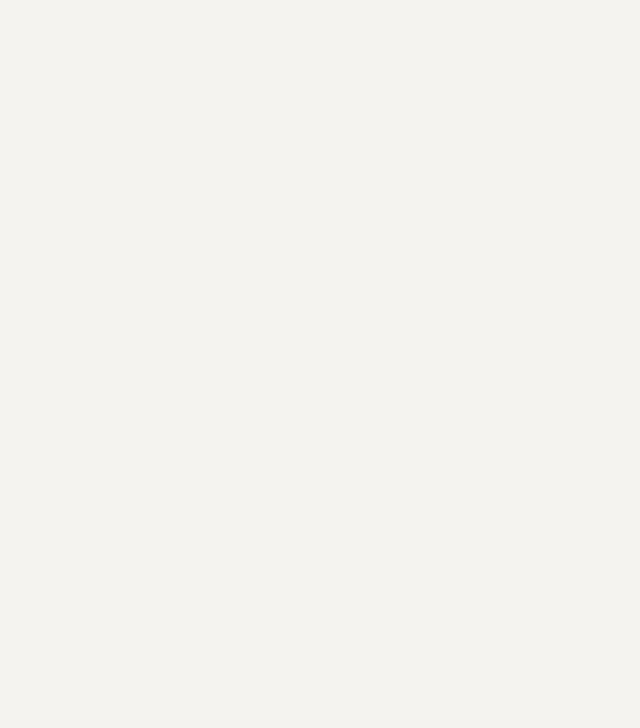
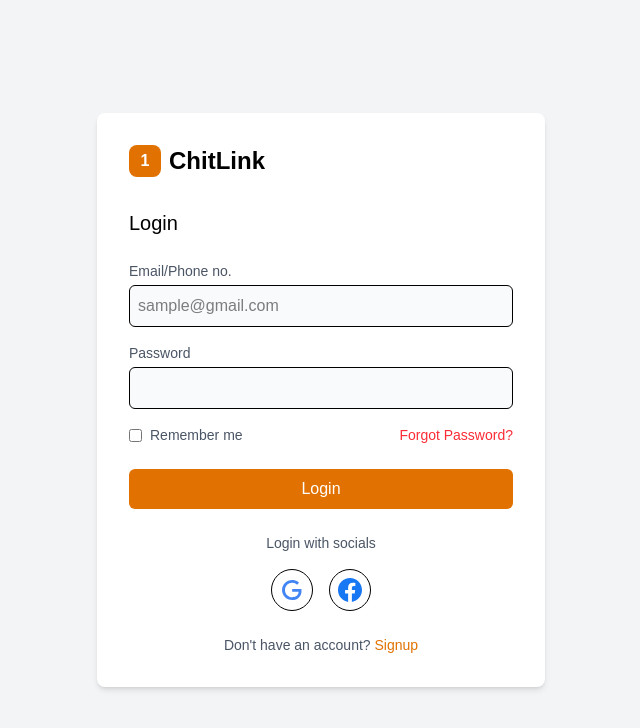
Before and after one commit to Tomtiko04/ChitLinkP, a React (Vite) app: page /login in a window 1280 px wide. Before the commit this address had no page. Shown: the top 728 px of the page, without its empty margins (319-959 px from the left). Built offline with nearby package versions, Linux system fonts and the light colour scheme; the HTML template or start-up script is replaced by a standard one.

Commit message:
Login module

```diff
--- a/src/App.jsx
+++ b/src/App.jsx
@@ -4,6 +4,7 @@ import MainLayout from './components/layout/MainLayout';
 import Dashboard from './pages/Dashboard';
 import BankAccounts from './pages/BankAccounts';
 import Support from './pages/Support';
+import Login from './pages/Login';
 
 const Savings = () => <div className="py-12 text-center">Savings Page</div>;
 const Contacts = () => <div className="py-12 text-center">Contacts Page</div>;
@@ -14,6 +15,7 @@ function App() {
   return (
     <Router>
       <Routes>
+        <Route path="/login" element={<Login />} />
         <Route path="/" element={<MainLayout />}>
           <Route index element={<Dashboard />} />
           <Route path="bank-accounts" element={<BankAccounts />} />
--- /dev/null
+++ b/src/pages/Login.jsx
@@ -0,0 +1,107 @@
+import { useState } from 'react';
+import { Link } from 'react-router-dom';
+
+const Login = () => {
+  const [formData, setFormData] = useState({
+    emailPhone: '',
+    password: '',
+    rememberMe: false
+  });
+
+  const handleChange = (e) => {
+    const { name, value, type, checked } = e.target;
+    setFormData(prev => ({
+      ...prev,
+      [name]: type === 'checkbox' ? checked : value
+    }));
+  };
+
+  const handleSubmit = (e) => {
+    e.preventDefault();
+    // Handle login logic here
+  };
+
+  return (
+    <div className="min-h-screen bg-gray-100 flex items-center justify-center">
+      <div className="bg-white p-8 rounded-lg shadow-md w-full max-w-md">
+        <div className="flex items-center mb-8">
+          <div className="w-8 h-8 bg-amber-600 rounded-lg flex items-center justify-center text-white font-bold mr-2">
+            1
+          </div>
+          <h1 className="text-2xl font-bold">ChitLink</h1>
+        </div>
+
+        <h2 className="text-xl mb-6">Login</h2>
+
+        <form onSubmit={handleSubmit}>
+          <div className="mb-4">
+            <label className="block text-sm text-gray-600 mb-1">Email/Phone no.</label>
+            <input
+              type="text"
+              name="emailPhone"
+              value={formData.emailPhone}
+              onChange={handleChange}
+              className="w-full p-2 border rounded-md bg-gray-50"
+              placeholder="sample@gmail.com"
+            />
+          </div>
+
+          <div className="mb-4">
+            <label className="block text-sm text-gray-600 mb-1">Password</label>
+            <input
+              type="password"
+              name="password"
+              value={formData.password}
+              onChange={handleChange}
+              className="w-full p-2 border rounded-md bg-gray-50"
+            />
+          </div>
+
+          <div className="flex items-center justify-between mb-6">
+            <label className="flex items-center">
+              <input
+                type="checkbox"
+                name="rememberMe"
+                checked={formData.rememberMe}
+                onChange={handleChange}
+                className="mr-2"
+              />
+              <span className="text-sm text-gray-600">Remember me</span>
+            </label>
+            <Link to="/forgot-password" className="text-sm text-red-500">
+              Forgot Password?
+            </Link>
+          </div>
+
+          <button
+            type="submit"
+            className="w-full bg-amber-600 text-white py-2 rounded-md hover:bg-amber-700 transition-colors"
+          >
+            Login
+          </button>
+        </form>
+
+        <div className="mt-6">
+          <p className="text-center text-sm text-gray-600 mb-4">Login with socials</p>
+          <div className="flex justify-center space-x-4">
+            <button className="p-2 border rounded-full">
+              <img src="/google-icon.svg" alt="Google" className="w-6 h-6" />
+            </button>
+            <button className="p-2 border rounded-full">
+              <img src="/facebook-icon.svg" alt="Facebook" className="w-6 h-6" />
+            </button>
+          </div>
+        </div>
+
+        <p className="text-center mt-6 text-sm text-gray-600">
+          Don't have an account?{' '}
+          <Link to="/signup" className="text-amber-600">
+            Signup
+          </Link>
+        </p>
+      </div>
+    </div>
+  );
+};
+
+export default Login;
```
Also changed, not shown: public/facebook-icon.svg (added), public/google-icon.svg (added).
